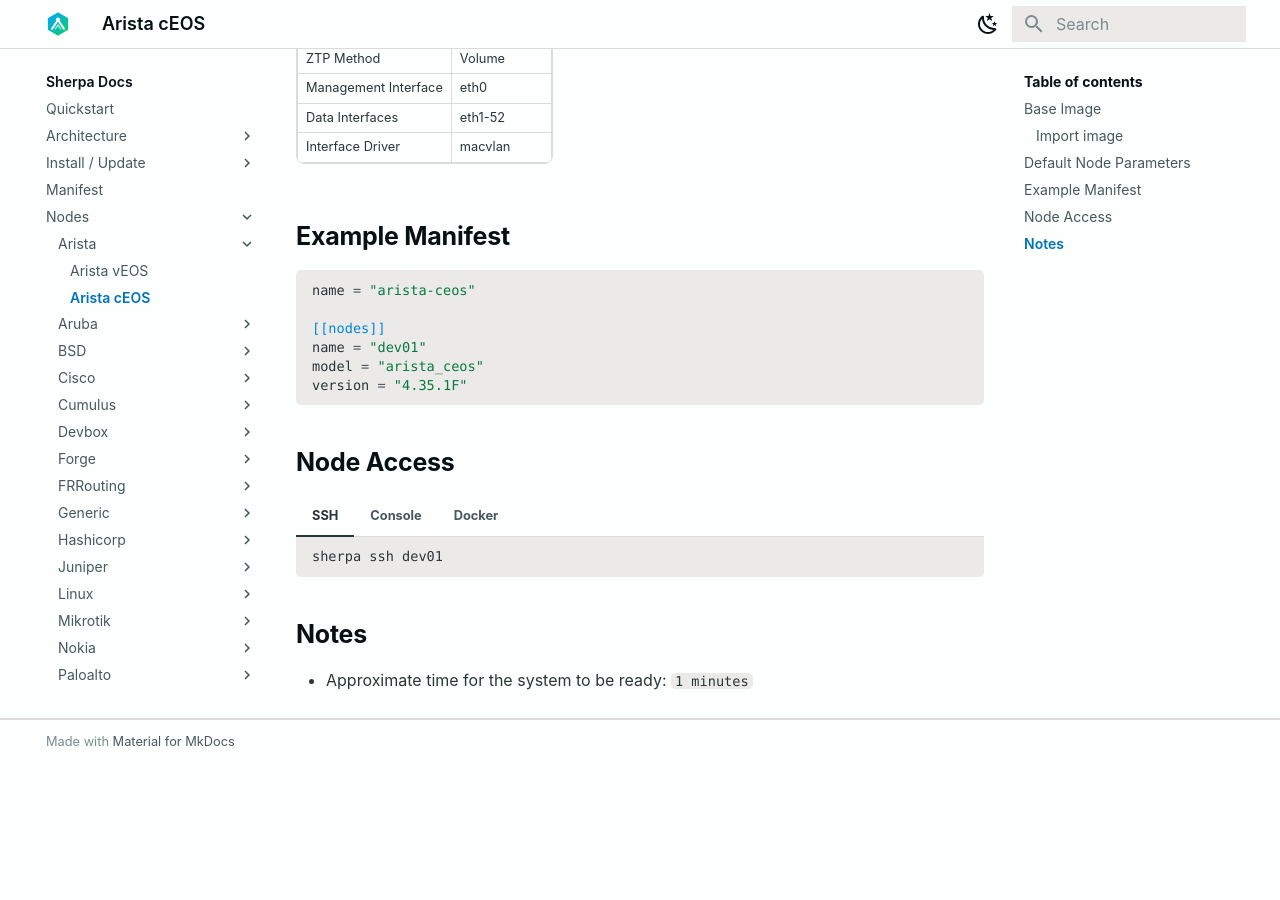
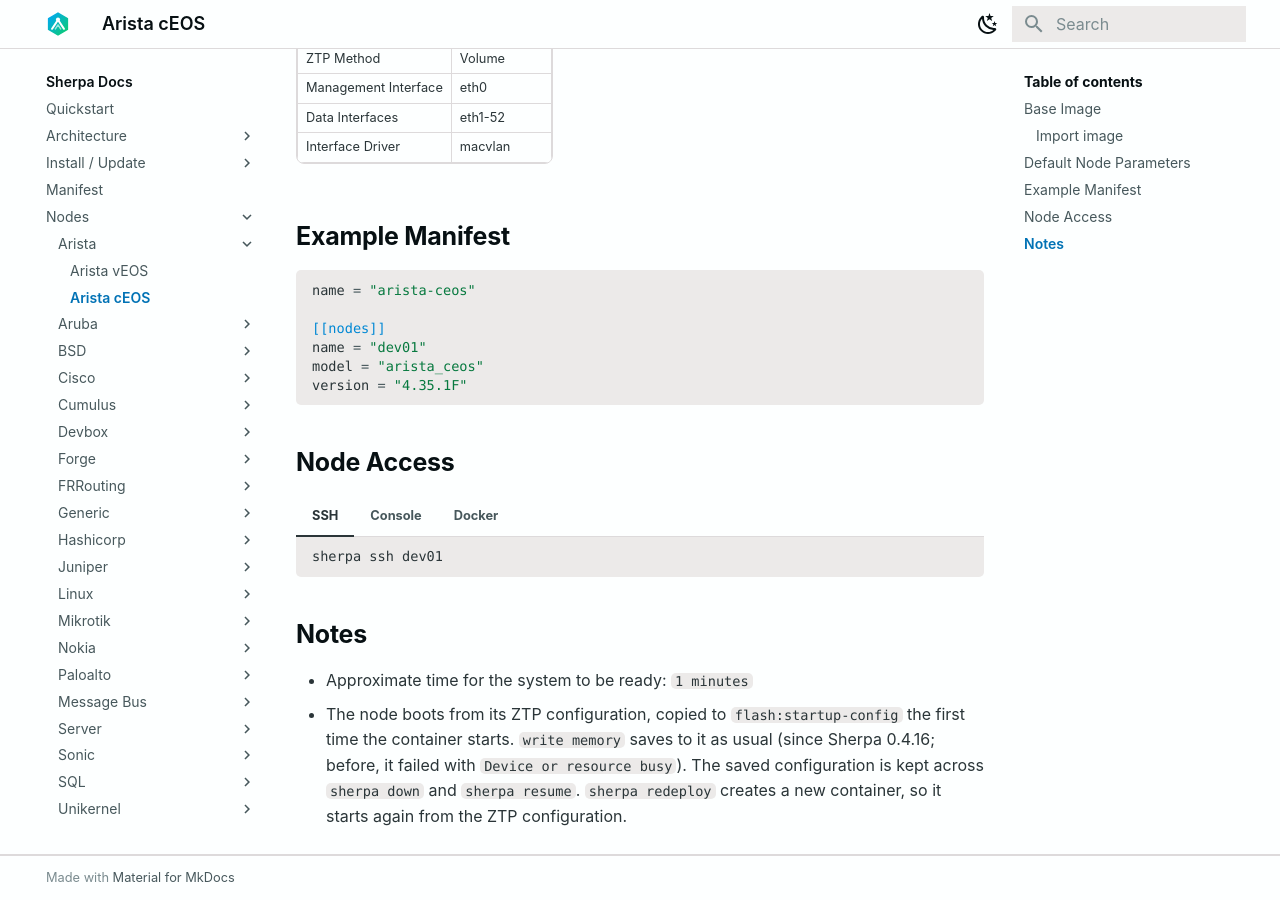
Before and after one commit to bwks/sherpa-docs, an MkDocs documentation site: the page built from docs/nodes/arista/arista-ceos.md, in a window 1280 px wide and 900 px high, scrolled down 922 px. Built offline with MkDocs 1.6.1 and Material for MkDocs 9.7.7, drawn with Linux system fonts in a browser that asks for light colours; before the commit the page ends 1686 px from its top, so only the background shows below that.

Commit message:
docs: cEOS write memory works [skip ci]
The cEOS page now says the ZTP config is copied to flash:startup-config
the first time the container starts, so `write memory` works from 0.4.16;
a saved config survives down/resume, and redeploy starts again from ZTP.

For sherpa#395.

Co-Authored-By: Claude Opus 5.5 <noreply@anthropic.com>

```diff
--- a/docs/nodes/arista/arista-ceos.md
+++ b/docs/nodes/arista/arista-ceos.md
@@ -71,3 +71,8 @@ version = "4.35.1F"
 ## Notes
 
 - Approximate time for the system to be ready: `1 minutes`
+- The node boots from its ZTP configuration, copied to `flash:startup-config` the first time the
+  container starts. `write memory` saves to it as usual (since Sherpa 0.4.16; before, it failed
+  with `Device or resource busy`). The saved configuration is kept across `sherpa down` and
+  `sherpa resume`. `sherpa redeploy` creates a new container, so it starts again from the ZTP
+  configuration.
```
